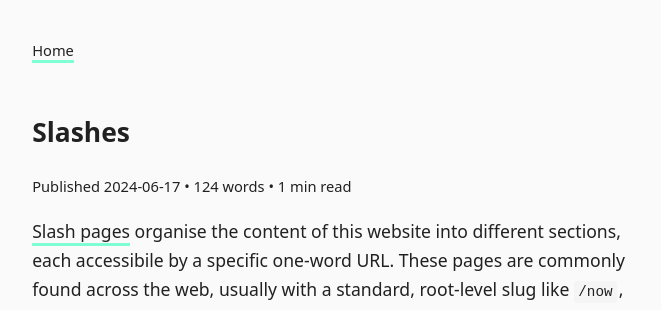
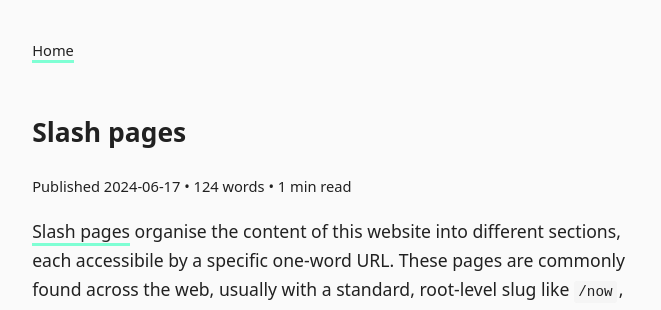
Before and after one commit to gerhardlanz/gerhardla.nz, a Jekyll site: the page built from _posts/2024-06-17-slashes.md, in a window 1280 px wide. Shown: the top 310 px of the page, without its empty margins (11-672 px from the left). Built offline with Jekyll 4.4.1, drawn with Linux system fonts in a browser that asks for light colours; Markdown is read by kramdown in place of the engine named in the settings.

Commit message:
chore: update post title to "Slash pages"

```diff
--- a/_posts/2024-06-17-slashes.md
+++ b/_posts/2024-06-17-slashes.md
@@ -1,6 +1,6 @@
 ---
 layout: post
-title:  "Slashes"
+title:  "Slash pages"
 date: 2024-06-17
 ---
 
```
